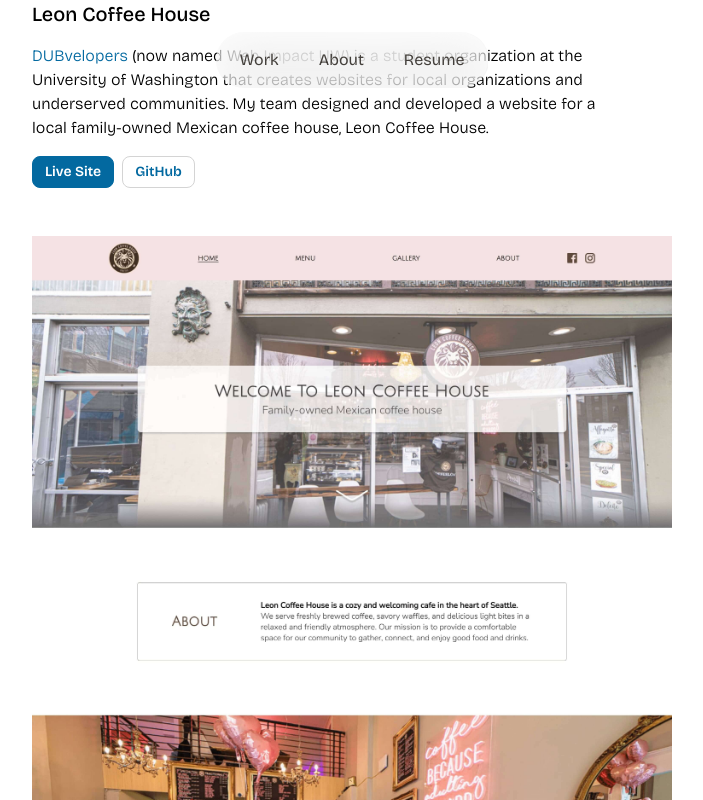
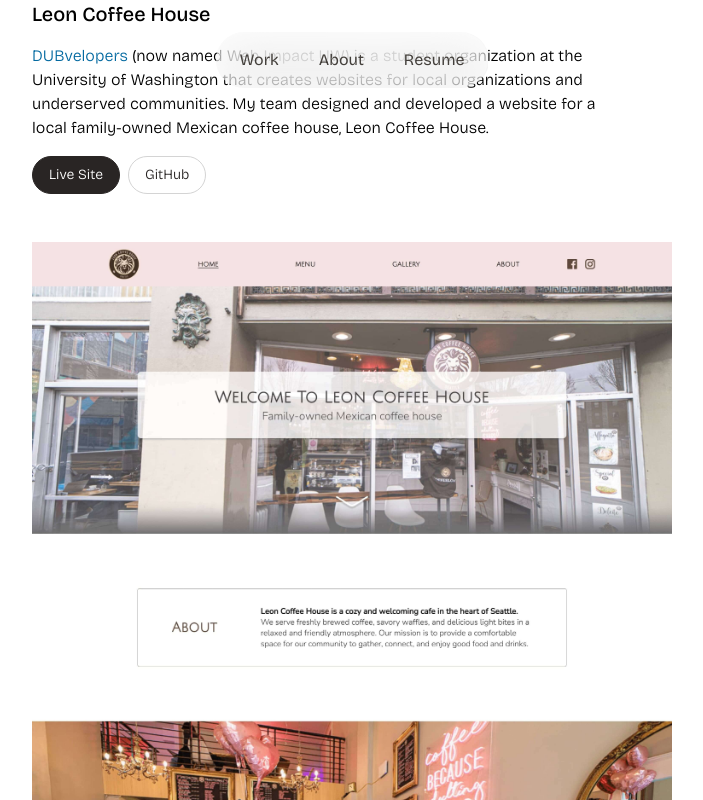
Before and after one commit to annawng/portfolio, a Next.js app: page /project/leon-coffee-house in a window 1280 px wide. Shown: the top 800 px of the page, without its empty margins (288-991 px from the left). Built offline with nearby package versions, Linux system fonts and the light colour scheme.

Commit message:
Fix homepage padding and button styling

```diff
--- a/app/components/ProjectOverview.tsx
+++ b/app/components/ProjectOverview.tsx
@@ -70,7 +70,7 @@
 
         <Link
           href={`/project/${href}`}
-          className='btn btn-primary w-fit md:hidden'
+          className='button button-primary w-fit md:hidden'
         >
           View Project
         </Link>
--- a/app/components/Projects.tsx
+++ b/app/components/Projects.tsx
@@ -26,7 +26,7 @@
 
 const Projects = () => {
   return (
-    <section className='max-w-screen-lg m-auto py-12'>
+    <section className='max-w-screen-lg m-auto py-12 px-8 sm:px-16'>
       <div className='flex flex-col gap-16'>
         {projectList.map((project, index) => (
           <ProjectOverview {...project} key={index} />
--- a/app/globals.css
+++ b/app/globals.css
@@ -9,16 +9,16 @@
 }
 
 @layer components {
-  .btn {
-    @apply normal-case btn-sm;
+  .button {
+    @apply transition duration-300 py-2 px-4 text-sm rounded-full border;
   }
 
-  .btn-primary {
-    @apply text-white bg-accent border-accent hover:bg-accent-focus hover:border-accent-focus;
+  .button-primary {
+    @apply text-white bg-stone-800 border-stone-800 hover:bg-stone-950 hover:border-stone-950;
   }
 
-  .btn-secondary {
-    @apply bg-transparent border-neutral-300 text-primary hover:bg-neutral-300/30 hover:border-neutral-300;
+  .button-secondary {
+    @apply border-neutral-300 text-stone-800 hover:bg-neutral-300/30 hover:border-neutral-300;
   }
 }
 
--- a/app/project/almost-spotify/page.tsx
+++ b/app/project/almost-spotify/page.tsx
@@ -28,7 +28,7 @@
         <a
           href='https://github.com/annawng/almost-spotify/tree/main'
           target='_blank'
-          className='btn btn-secondary'
+          className='button button-secondary'
         >
           GitHub
         </a>
--- a/app/project/leon-coffee-house/page.tsx
+++ b/app/project/leon-coffee-house/page.tsx
@@ -22,14 +22,14 @@
         <a
           href='http://leoncoffeehouse.com/'
           target='_blank'
-          className='btn btn-primary'
+          className='button button-primary'
         >
           Live Site
         </a>
         <a
           href='https://github.com/webimpactuw/Leon-Cafe'
           target='_blank'
-          className='btn btn-secondary'
+          className='button button-secondary'
         >
           GitHub
         </a>
--- a/app/project/spotify-playlist-generator/page.tsx
+++ b/app/project/spotify-playlist-generator/page.tsx
@@ -15,14 +15,14 @@
         <a
           href='https://playlistgenerator.netlify.app/'
           target='_blank'
-          className='btn btn-primary'
+          className='button button-primary'
         >
           Live Site
         </a>
         <a
           href='https://github.com/annawng/spotify-playlist-generator'
           target='_blank'
-          className='btn btn-secondary'
+          className='button button-secondary'
         >
           GitHub
         </a>
```
